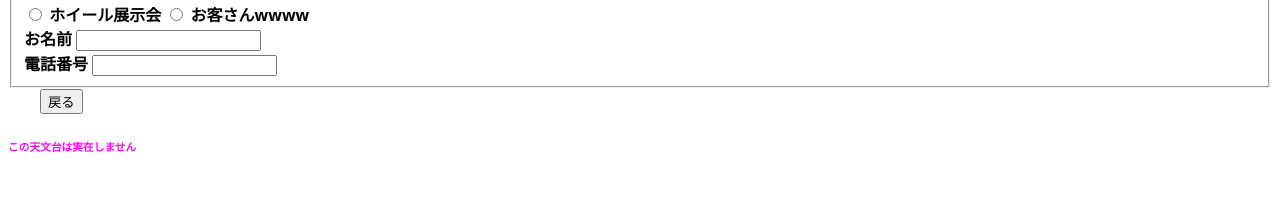
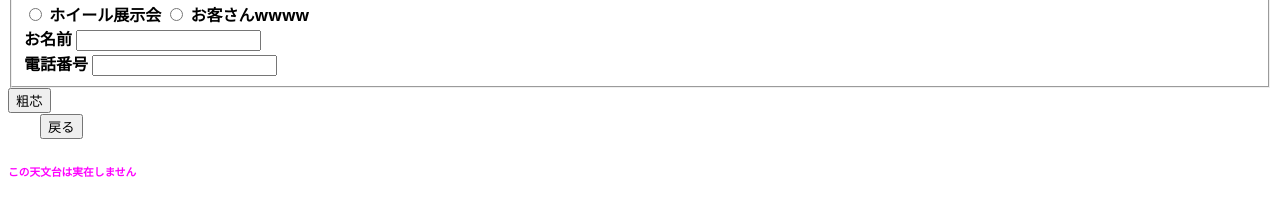
Before and after one commit to ick2322015/Prg20241118, a plain HTML site: page app.html in a window 1280 px wide. Shown: the part 116-332 px from the top of the page. Drawn offline with Linux system fonts and the light colour scheme.

Commit message:
20250114　１４１

```diff
--- a/app.html
+++ b/app.html
@@ -28,6 +28,7 @@
                     <input type="text">
                 </div>
             </fieldset>
+            <input type="submit" value="粗芯">
         </form>
 
 　　<button onclick="location.href='./index.html'">戻る</button>
```
